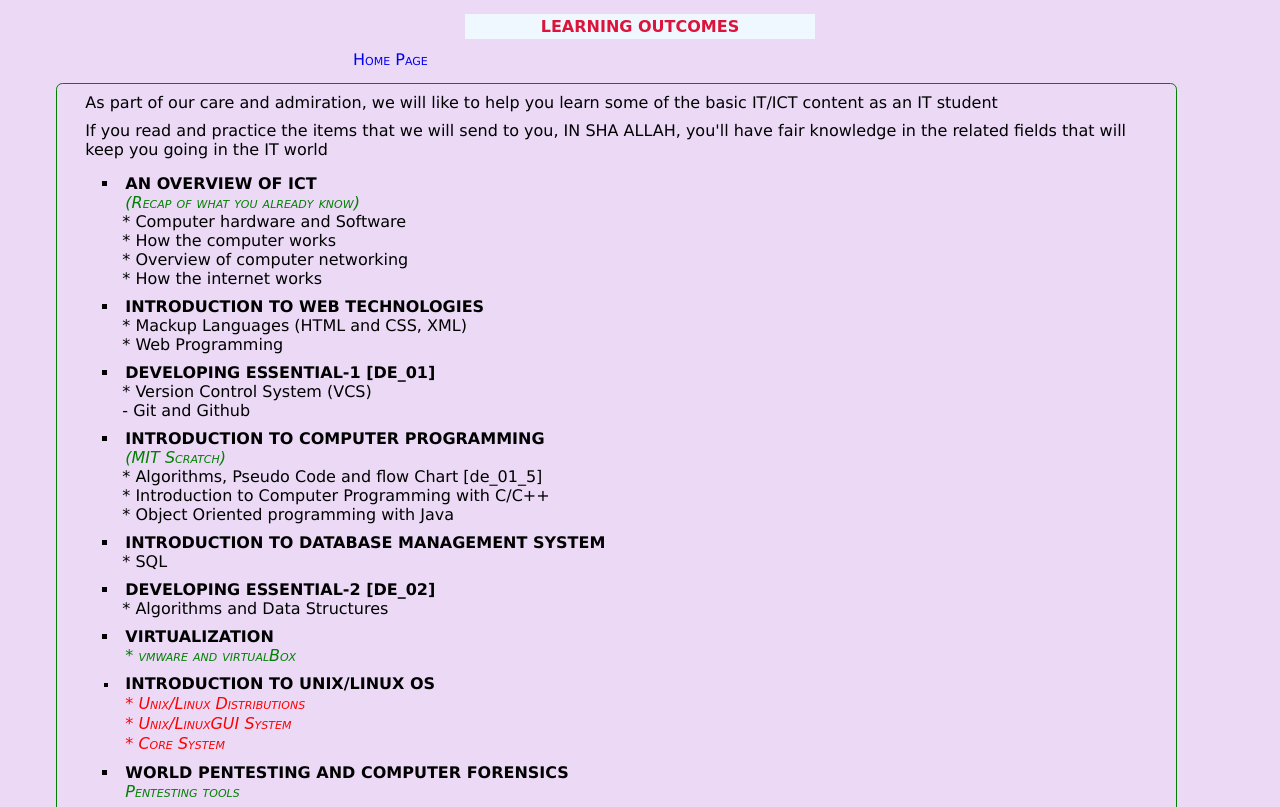
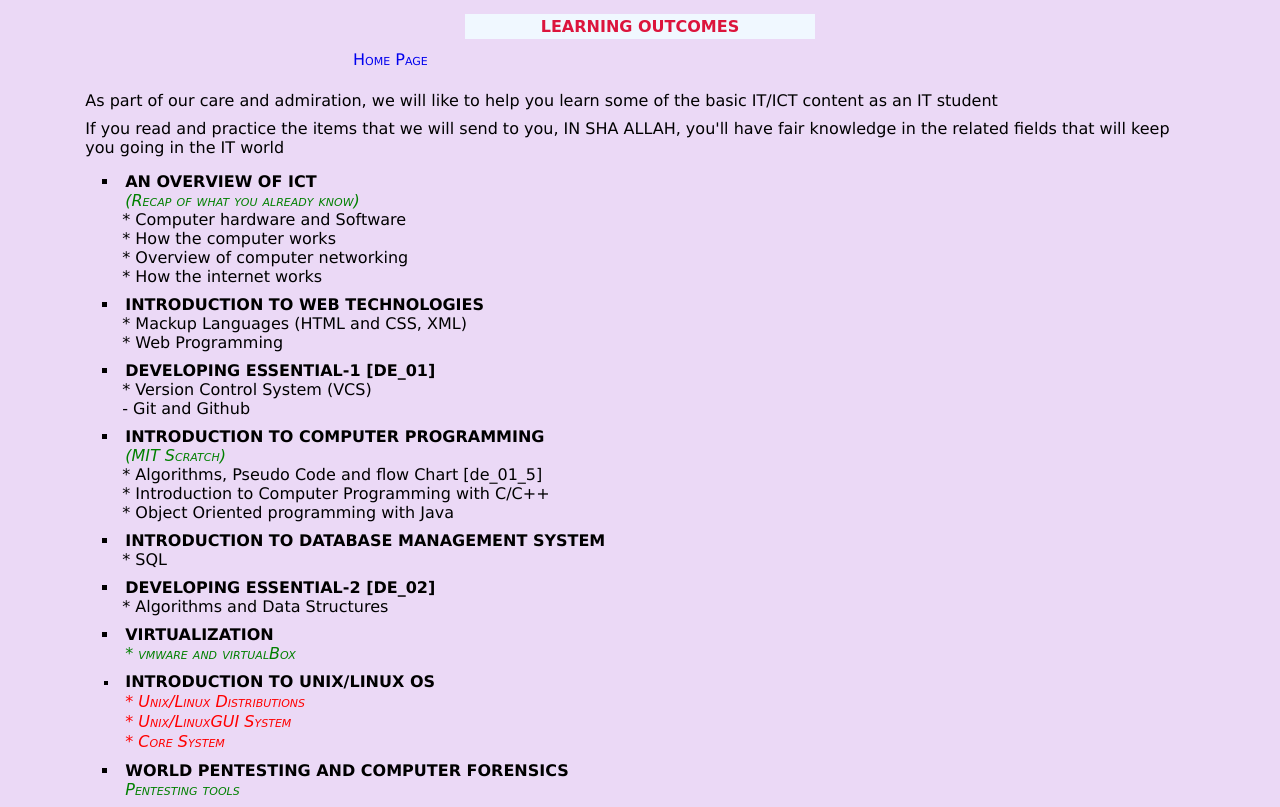
Before and after one commit to jtaufiq1/jtaufiq1.github.io, a plain HTML site: page objectives.html in a window 1280 px wide. Shown: the top 807 px of the page. Drawn offline with Linux system fonts and the light colour scheme.

Commit message:
Objectives editted

```diff
--- a/objectives.html
+++ b/objectives.html
@@ -8,6 +8,11 @@
     <link rel="stylesheet" type="text/css" href="style.css">
     <link rel="Stylesheet" type="text/css" href="main.css">
     <style>
+        div {
+            border: none;
+            margin: 2px auto;
+            width: 100%;
+        }
         ul, ol, dl {
             margin: 3px 35px;
         }
```
